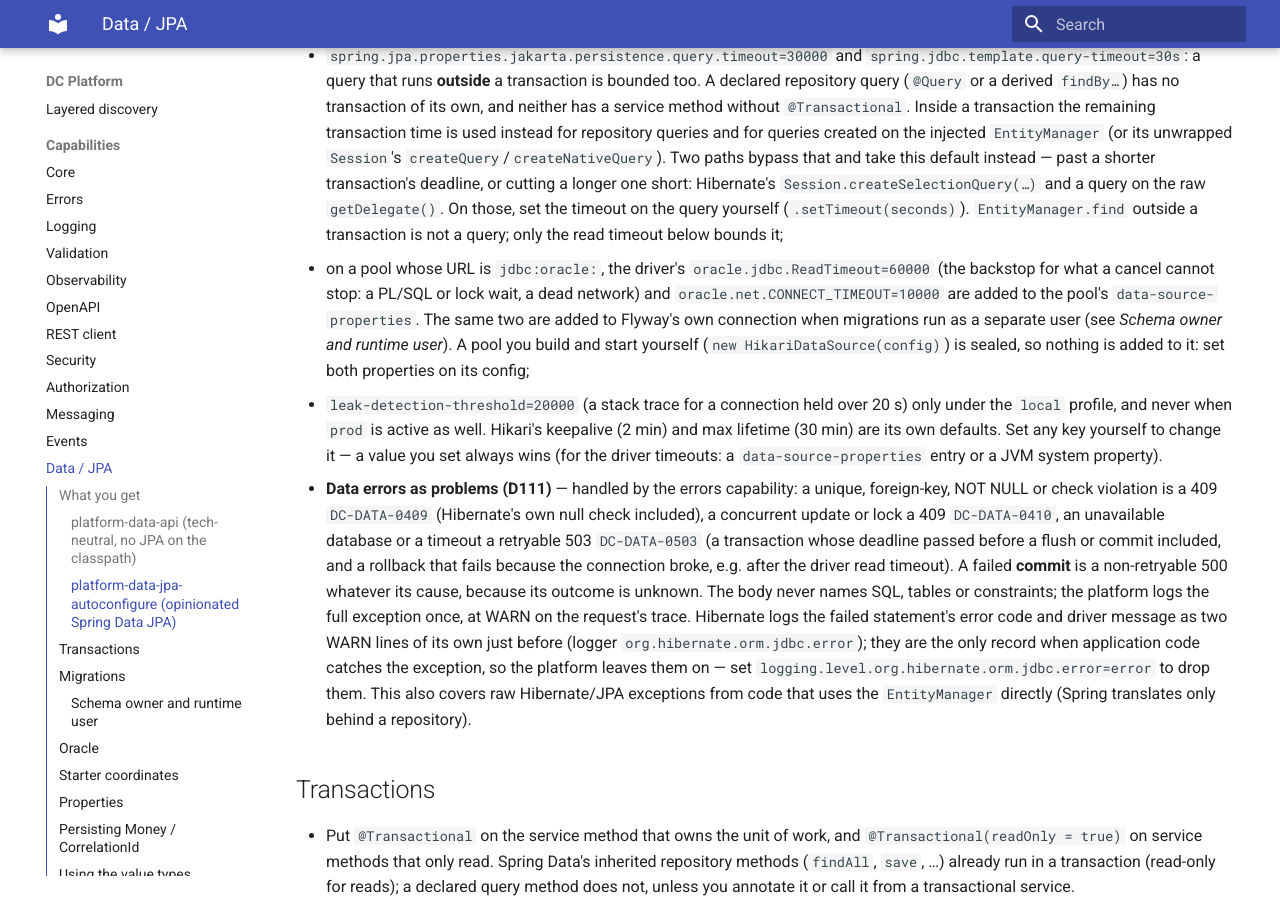
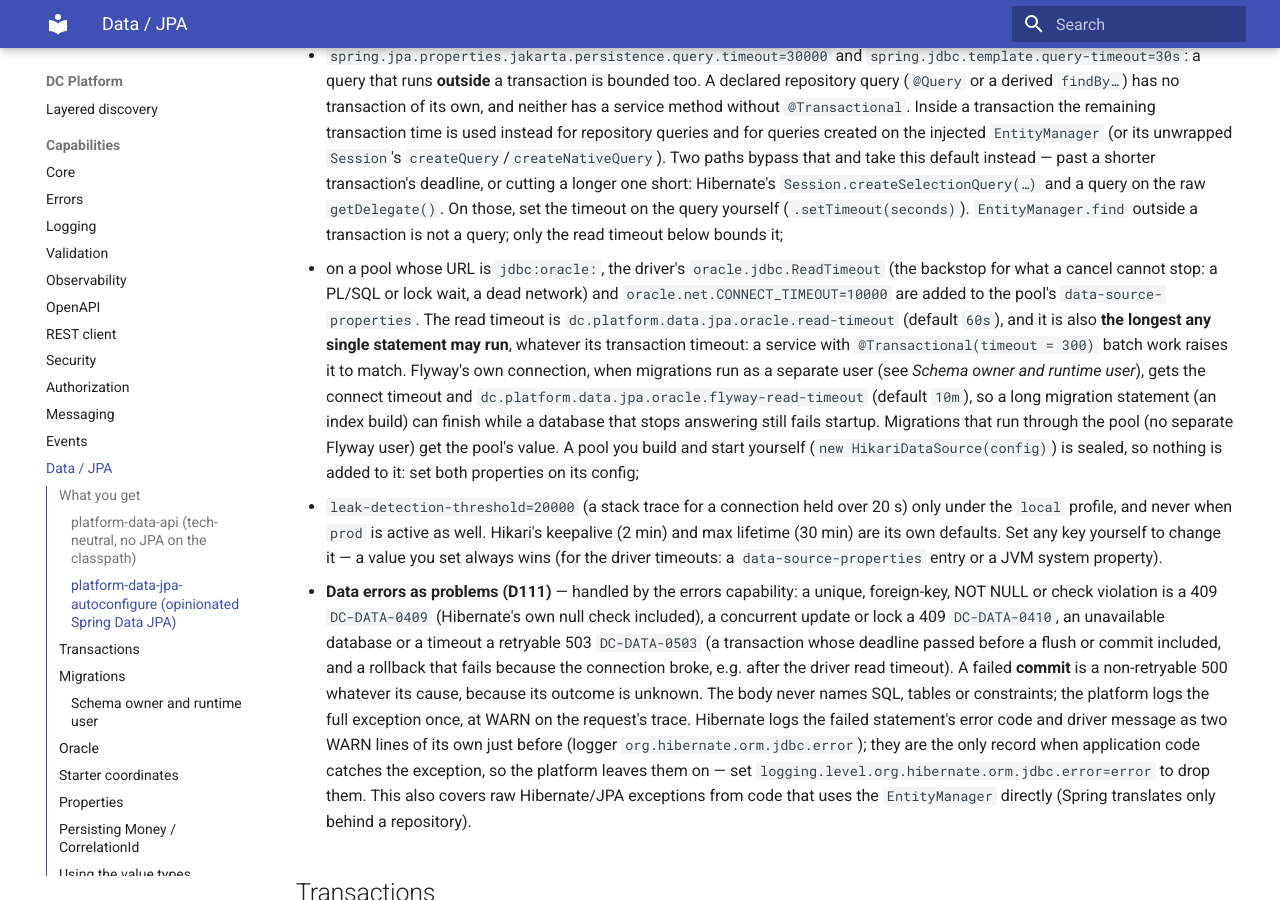
Before and after one commit to muhammadallee/dc-platform, an MkDocs documentation site: the page built from docs/modules/data.md, in a window 1280 px wide and 900 px high, scrolled down 1166 px. Built offline with MkDocs 1.6.1 and Material for MkDocs 9.7.7, drawn with Linux system fonts in a browser that asks for light colours.

Commit message:
docs(hardening): HI-0070 and owner decision HD14 — Oracle read timeouts per pool and Flyway
data.md says the read timeout caps every single statement and how to
raise it; CHANGELOG, D110 addendum, HD14 recorded (the HD12/HD13 rows
of decisions.md split onto their own lines).

[hardening phase-03 gate F]

Co-Authored-By: Claude Opus 5.5 <noreply@anthropic.com>
Claude-Session: https://claude.ai/code/session_0131grQ6pUwFCGZox6ekZHiA

```diff
--- a/docs/modules/data.md
+++ b/docs/modules/data.md
@@ -51,11 +51,16 @@ a `Money` attribute converter, and a Flyway-presence guard — all on by default
     Hibernate's `Session.createSelectionQuery(…)` and a query on the raw `getDelegate()`. On those, set the
     timeout on the query yourself (`.setTimeout(seconds)`). `EntityManager.find` outside a transaction is
     not a query; only the read timeout below bounds it;
-  - on a pool whose URL is `jdbc:oracle:`, the driver's `oracle.jdbc.ReadTimeout=60000` (the backstop
-    for what a cancel cannot stop: a PL/SQL or lock wait, a dead network) and
-    `oracle.net.CONNECT_TIMEOUT=10000` are added to the pool's `data-source-properties`. The same two are
-    added to Flyway's own connection when migrations run as a separate user (see *Schema owner and
-    runtime user*). A pool you build and start yourself (`new HikariDataSource(config)`) is sealed, so
+  - on a pool whose URL is `jdbc:oracle:`, the driver's `oracle.jdbc.ReadTimeout` (the backstop for what
+    a cancel cannot stop: a PL/SQL or lock wait, a dead network) and `oracle.net.CONNECT_TIMEOUT=10000` are
+    added to the pool's `data-source-properties`. The read timeout is
+    `dc.platform.data.jpa.oracle.read-timeout` (default `60s`), and it is also **the longest any single
+    statement may run**, whatever its transaction timeout: a service with `@Transactional(timeout = 300)`
+    batch work raises it to match. Flyway's own connection, when migrations run as a separate user (see
+    *Schema owner and runtime user*), gets the connect timeout and
+    `dc.platform.data.jpa.oracle.flyway-read-timeout` (default `10m`), so a long migration statement (an
+    index build) can finish while a database that stops answering still fails startup. Migrations that run
+    through the pool (no separate Flyway user) get the pool's value. A pool you build and start yourself (`new HikariDataSource(config)`) is sealed, so
     nothing is added to it: set both properties on its config;
   - `leak-detection-threshold=20000` (a stack trace for a connection held over 20 s) only under the
     `local` profile, and never when `prod` is active as well.
```
Also changed, not shown: CHANGELOG.md (+7 -1 lines), docs/decisions/decision-log.md (+7 -0 lines), docs/production-readiness/decisions.md (+3 -1 lines), docs/production-readiness/issue-register.md (+3 -2 lines).
